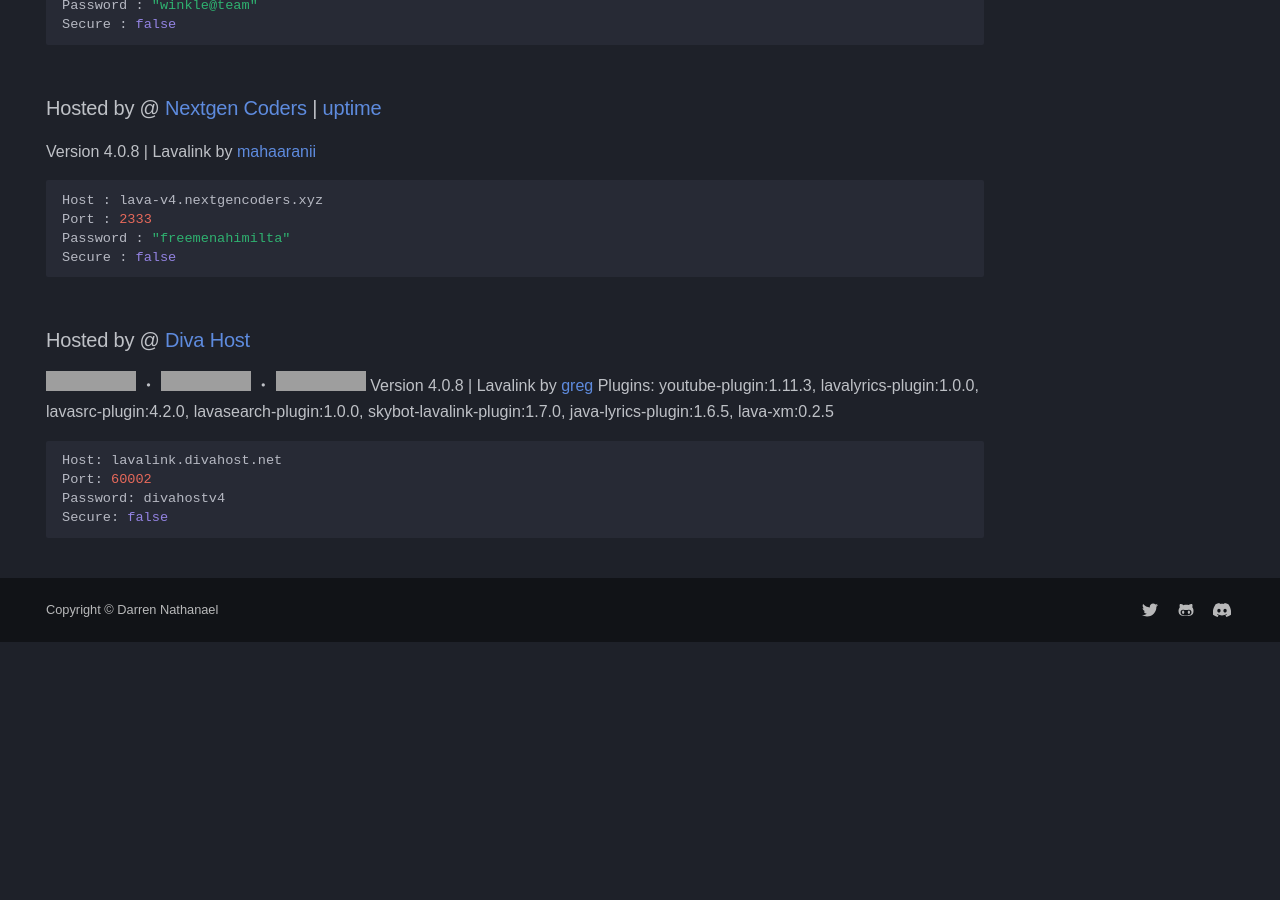
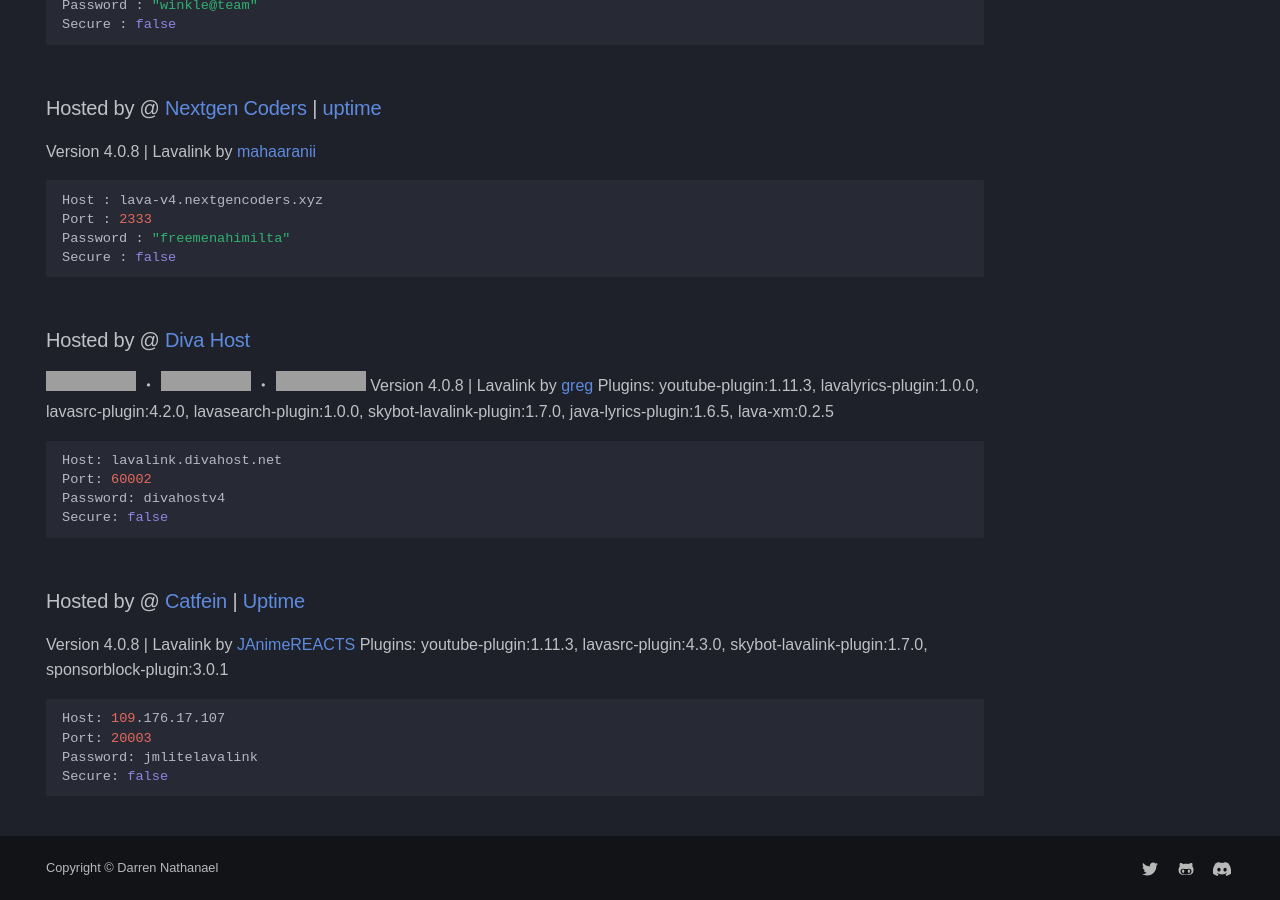
Before and after one commit to DarrenOfficial/lavalink-list, an MkDocs documentation site: the page built from docs/NoSSL/lavalink-without-ssl.md, in a window 1280 px wide and 900 px high, scrolled down 3640 px. Built offline with MkDocs 1.6.1 and Material for MkDocs 9.7.7, drawn with Linux system fonts in a browser that asks for light colours; some web fonts are replaced; comment, search, counter and statistics services are not loaded; a style sheet for code colours, icons or effects is not loaded; before the commit the page ends 4282 px from its top, so only the background shows below that; some of the changed text lies outside the part shown; grey boxes are pictures that could not be loaded.

````diff
--- a/docs/NoSSL/lavalink-without-ssl.md
+++ b/docs/NoSSL/lavalink-without-ssl.md
@@ -181,3 +181,13 @@ Port: 60002
 Password: divahostv4
 Secure: false
 ```
+
+
+### Hosted by @ [Catfein](https://discord.gg/5DQ7XWK5Hy) | [Uptime](https://hetrixtools.com/report/uptime/0da291f13750558ad637bf795974619b/)
+Version 4.0.8 | Lavalink by [JAnimeREACTS](https://discord.gg/Kzc7yCy9uY) Plugins: youtube-plugin:1.11.3, lavasrc-plugin:4.3.0, skybot-lavalink-plugin:1.7.0, sponsorblock-plugin:3.0.1
+```bash
+Host: 109.176.17.107
+Port: 20003
+Password: jmlitelavalink
+Secure: false
+```
````
